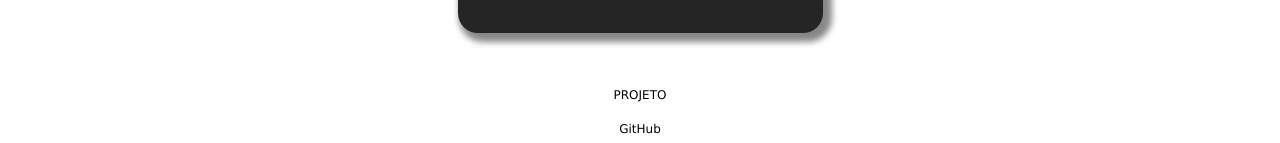
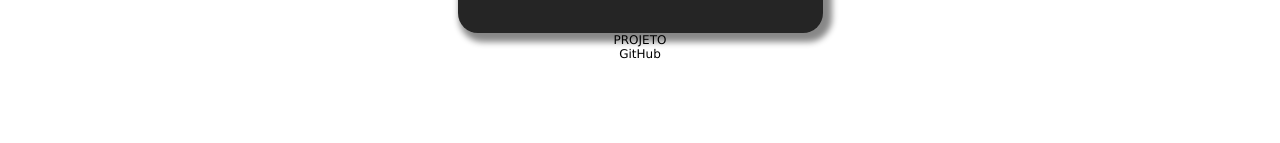
Before and after one commit to eduardavidal/Calculadora-IMC, a plain HTML site: page index.html in a window 1280 px wide. Shown: the part 753-896 px from the top of the page. After the commit the page ends 824 px from the top, so only its background shows below. Drawn offline with Linux system fonts and the light colour scheme.

Commit message:
Formatação do footer

```diff
--- a/index.html
+++ b/index.html
@@ -72,10 +72,9 @@
     </main>
     <script src="js/imc.js"></script>
      </body>
-     <aside>
-      PROJETO
-     </aside>
+
      <footer>
-       GitHub
+       PROJETO<br>
+       GitHub</br>
      </footer>
 </html>
```
